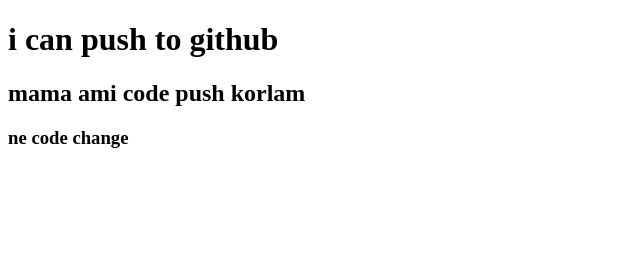
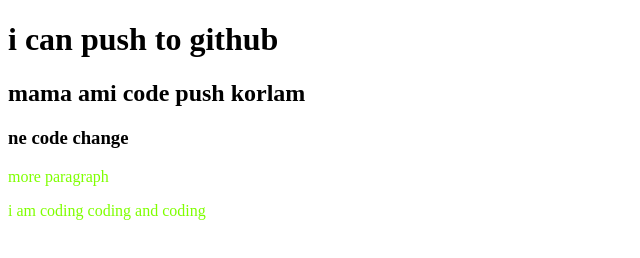
Before and after one commit to sanwarhossain5/my-second-repo, a plain HTML site: page index.html in a window 1280 px wide. Shown: the whole page, without its empty margins (0-640 px from the left). Drawn offline with Linux system fonts and the light colour scheme.

Commit message:
style added

```diff
--- a/index.html
+++ b/index.html
@@ -5,10 +5,13 @@
       <meta http-equiv="X-UA-Compatible" content="IE=edge">
       <meta name="viewport" content="width=device-width, initial-scale=1.0">
       <title>My Second Github Repo</title>
+      <link rel="stylesheet" href="style.css">
 </head>
 <body>
       <h1>i can push to github</h1>
       <h2>mama ami code push korlam</h2>
       <h3>ne code change</h3>
+      <p>more paragraph</p>
+      <p>i am coding coding and coding</p>
 </body>
 </html>
--- /dev/null
+++ b/style.css
@@ -0,0 +1,3 @@
+p{
+      color: chartreuse;
+}
```
